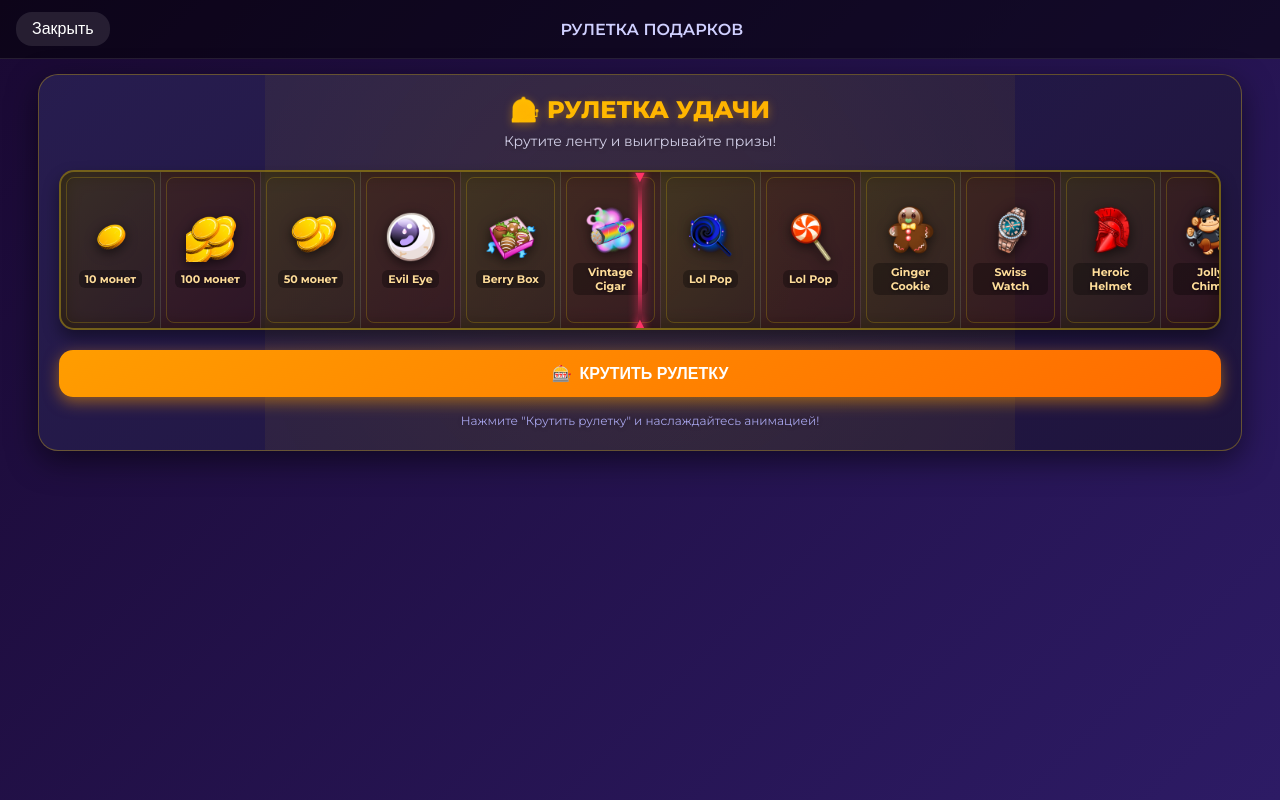
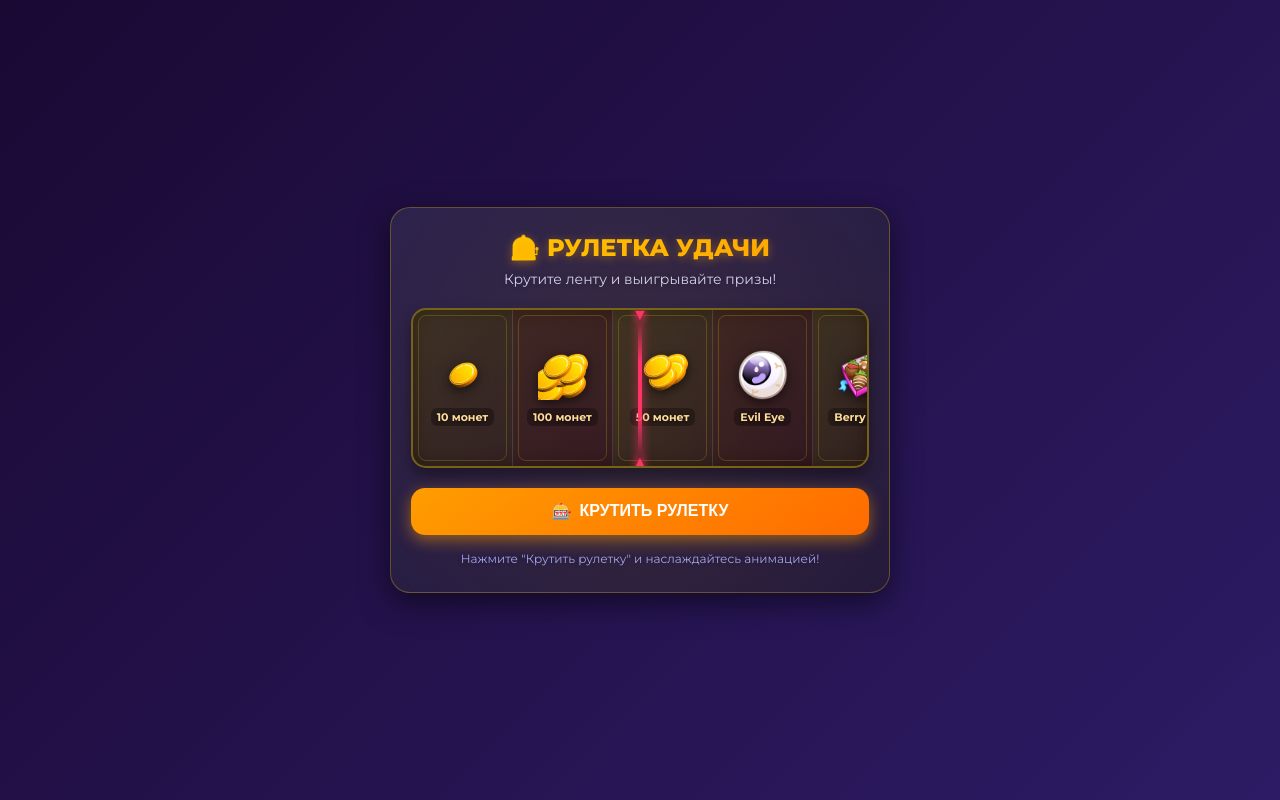
Before and after one commit to giftforyou777/my-roulette-app, a plain HTML site: page index.html in a window 1280 px wide. Drawn offline with Linux system fonts and the light colour scheme.

Commit message:
Update index.html

```diff
--- a/index.html
+++ b/index.html
@@ -3,7 +3,7 @@
 <head>
     <meta charset="UTF-8">
     <meta name="viewport" content="width=device-width, initial-scale=1.0, maximum-scale=1.0, user-scalable=no">
-    <title>🎰 Рулетка Подарков</title>
+    <title>🎰 Рулетка Удачи</title>
     <link href="https://fonts.googleapis.com/css2?family=Montserrat:wght@400;600;700;800&display=swap" rel="stylesheet">
     <style>
         * {
@@ -20,47 +20,21 @@
             display: flex;
             flex-direction: column;
             align-items: center;
-            justify-content: flex-start;
-            padding: 0;
+            justify-content: center;
+            padding: 20px;
             color: white;
             overflow-x: hidden;
             touch-action: manipulation;
         }
 
-        .header-bar {
-            width: 100%;
-            background: rgba(0, 0, 0, 0.5);
-            padding: 12px 16px;
-            display: flex;
-            justify-content: space-between;
-            align-items: center;
-            border-bottom: 1px solid rgba(255, 255, 255, 0.1);
-        }
-
-        .close-button {
-            color: #fff;
-            font-size: 16px;
-            background: rgba(255, 255, 255, 0.1);
-            border: none;
-            padding: 8px 16px;
-            border-radius: 16px;
-            cursor: pointer;
-        }
-
-        .app-title {
-            font-size: 16px;
-            font-weight: 600;
-            color: #d0d0ff;
-        }
-
         .container {
             background: linear-gradient(145deg, rgba(40, 30, 80, 0.95), rgba(30, 20, 60, 0.95));
             border-radius: 20px;
-            padding: 20px;
+            padding: 25px 20px;
             text-align: center;
             box-shadow: 0 10px 30px rgba(0, 0, 0, 0.5);
-            width: 94%;
-            margin: 15px auto;
+            width: 100%;
+            max-width: 500px;
             border: 1px solid rgba(255, 215, 0, 0.3);
             position: relative;
             overflow: hidden;
@@ -373,12 +347,6 @@
     </style>
 </head>
 <body>
-    <div class="header-bar">
-        <button class="close-button">Закрыть</button>
-        <div class="app-title">РУЛЕТКА ПОДАРКОВ</div>
-        <div style="width: 70px;"></div> <!-- Для выравнивания -->
-    </div>
-
     <div class="container">
         <h1 class="title">🎰 РУЛЕТКА УДАЧИ</h1>
         <p class="subtitle">Крутите ленту и выигрывайте призы!</p>
@@ -434,7 +402,6 @@
         const prizeName = document.getElementById('prizeName');
         const prizeImageLarge = document.getElementById('prizeImageLarge');
         const loading = document.getElementById('loading');
-        const closeButton = document.querySelector('.close-button');
 
         let isSpinning = false;
         let animationId = null;
@@ -642,13 +609,6 @@
                 this.style.boxShadow = '';
                 startSpinning();
             }, {passive: false});
-
-            // Обработчик для кнопки закрытия
-            closeButton.addEventListener('click', function() {
-                if (window.Telegram && window.Telegram.WebApp) {
-                    window.Telegram.WebApp.close();
-                }
-            });
         });
     </script>
 </body>
```
